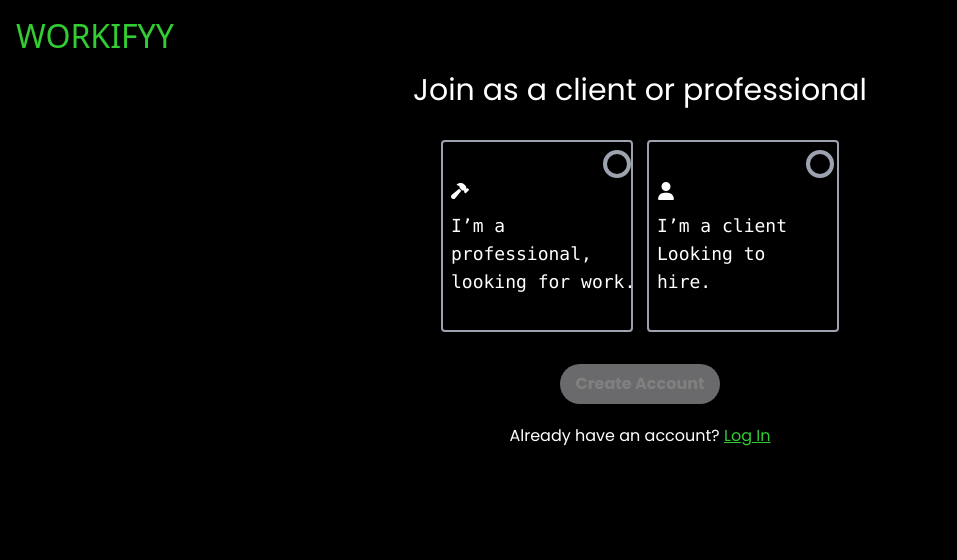
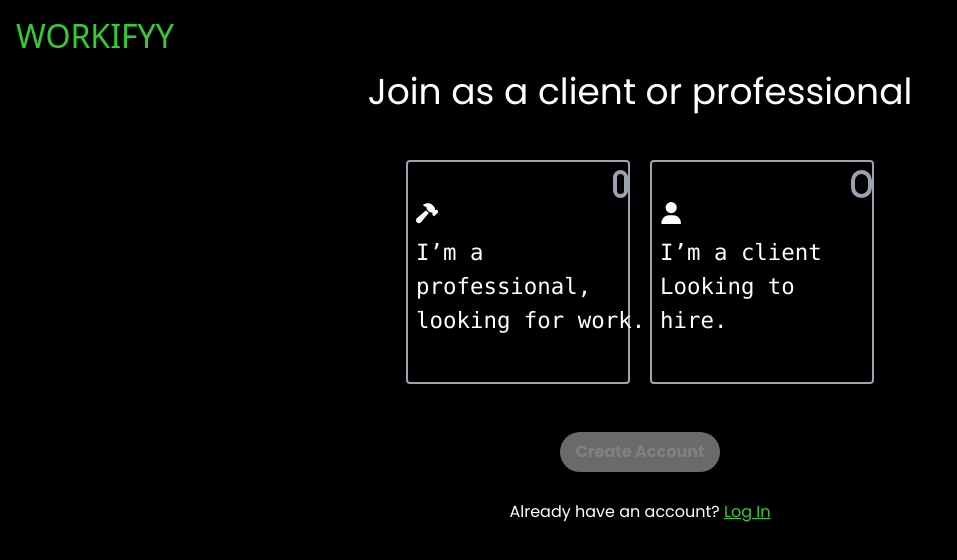
Before and after one commit to ad-tobii/workifyy, a React (Vite) app: page /signup in a window 1280 px wide. Shown: the top 560 px of the page, without its empty margins (0-957 px from the left). Built offline with nearby package versions, Linux system fonts and the light colour scheme; a web font is replaced by a local one.

Commit message:
signup responsiveness

```diff
--- a/src/Pages/Signup/Component/Header.tsx
+++ b/src/Pages/Signup/Component/Header.tsx
@@ -1,7 +1,7 @@
 function Header() {
   return (
     <div className="mt-3">
-      <h1 className="flex justify-center text-3xl text-white mobile:hidden miniTablet:hidden">
+      <h1 className="flex justify-center text-4xl text-white mobile:hidden miniTablet:hidden">
         Join as a client or professional
       </h1>
       <pre className="mt-12 hidden justify-center text-3xl text-white mobile:flex miniTablet:mt-10 miniTablet:flex miniTablet:text-4xl">
--- a/src/Pages/Signup/Component/SignupBtns.tsx
+++ b/src/Pages/Signup/Component/SignupBtns.tsx
@@ -1,4 +1,3 @@
-
 type FootProps = {
   selectedRadio: string | null;
 };
@@ -6,7 +5,7 @@ type FootProps = {
 function SignupBtns({ selectedRadio }: FootProps) {
   return (
     <>
-      <div className="mt-8 flex justify-center ">
+      <div className="mt-12 flex justify-center ">
         <button
           className={`rounded-3xl bg-zinc-300 px-4 py-2 font-bold text-white mobile:mt-4 mobile:w-[19rem] mobile:text-xl miniTablet:mt-4 miniTablet:w-96 miniTablet:text-2xl ${
             selectedRadio
@@ -20,7 +19,7 @@ function SignupBtns({ selectedRadio }: FootProps) {
       </div>
       <div className="mt-2 flex justify-center">
         {" "}
-        <p className="mt-3 text-center text-white  mobile:mt-4 mobile:text-xl miniTablet:mt-6  miniTablet:text-2xl">
+        <p className="mt-5 text-center text-white  mobile:mt-4 mobile:text-[1.22rem] miniTablet:mt-6  miniTablet:text-2xl ">
           Already have an account?{" "}
           <a href="#" className="mylink">
             Log In
@@ -31,4 +30,4 @@ function SignupBtns({ selectedRadio }: FootProps) {
   );
 }
 
-export default SignupBtns
+export default SignupBtns;
--- a/src/Pages/Signup/Component/SignupOptions.tsx
+++ b/src/Pages/Signup/Component/SignupOptions.tsx
@@ -10,7 +10,7 @@ function SignupOtions() {
 
   return (
     <>
-      <div className="radiogroup mt-8  flex justify-center gap-x-3.5 mobile:inline  mobile:gap-0 miniTablet:inline ">
+      <div className="radiogroup mt-12  flex justify-center gap-x-5 mobile:inline  mobile:gap-0 miniTablet:inline ">
         <div className="mobile:mt-12 mobile:flex mobile:justify-center miniTablet:mt-12 miniTablet:flex miniTablet:justify-center">
           <input
             type="radio"
@@ -21,13 +21,13 @@ function SignupOtions() {
           />
 
           <label
-            className=" myrads flex h-48 w-48 rounded border-2 border-solid border-gray-400
+            className=" myrads flex h-56 w-56 rounded border-2 border-solid border-gray-400
       pt-4  text-white after:-ml-8 after:-mt-2 after:flex after:h-7
       after:w-7 after:gap-y-4 after:rounded-full after:border-4
-      after:border-solid after:border-gray-400 hover:border-[#32cd32] mobile:h-32 mobile:w-[19rem]  mobile:after:ml-5 miniTablet:w-[20rem] miniTablet:rounded miniTablet:after:-ml-[2.4rem] miniTablet:after:h-10 miniTablet:after:w-10"
+      after:border-solid after:border-gray-400 hover:border-[#32cd32] mobile:h-32 mobile:w-[19rem]  mobile:after:ml-5  miniTablet:h-[12rem] miniTablet:w-[20rem] miniTablet:rounded miniTablet:after:-ml-[2.4rem] miniTablet:after:h-10 miniTablet:after:w-10"
             htmlFor="radio1"
           >
-            <pre className="ml-2 mt-6 text-lg mobile:hidden miniTablet:hidden">
+            <pre className="ml-2 mt-6 text-[1.4rem] mobile:hidden miniTablet:hidden">
               <FaHammer className="mb-3" />
               I’m a{"\n"}professional,{"\n"}looking for work.
             </pre>
@@ -37,7 +37,7 @@ function SignupOtions() {
             </pre>
           </label>
         </div>
-        <div className="mobile:mt-10 mobile:flex mobile:justify-center miniTablet:mt-8 miniTablet:flex miniTablet:justify-center">
+        <div className="mobile:mt-10 mobile:flex mobile:justify-center  miniTablet:mt-8 miniTablet:flex miniTablet:justify-center">
           {" "}
           <input
             type="radio"
@@ -47,13 +47,13 @@ function SignupOtions() {
             onChange={handleRadioChange}
           />
           <label
-            className=" myrads flex h-48 w-48 rounded border-2 border-solid border-gray-400
-      pt-4 text-white after:-mt-2 after:ml-2 after:flex after:h-7
+            className=" myrads flex h-56 w-56 rounded border-2 border-solid border-gray-400
+      pt-4 text-white after:-mt-2 after:ml-4 after:flex after:h-7
       after:w-7 after:gap-y-4 after:rounded-full after:border-4
-      after:border-solid after:border-gray-400 hover:border-[#32cd32] mobile:h-32   mobile:w-[19rem] mobile:after:-ml-1 miniTablet:w-[20rem] miniTablet:rounded miniTablet:after:-ml-[0.4rem] miniTablet:after:h-10 miniTablet:after:w-10"
+      after:border-solid after:border-gray-400 hover:border-[#32cd32]  mobile:h-32 mobile:w-[19rem]   mobile:after:-ml-1 miniTablet:h-[12rem] miniTablet:w-[20rem] miniTablet:rounded miniTablet:after:-ml-[0.4rem] miniTablet:after:h-10 miniTablet:after:w-10"
             htmlFor="radio2"
           >
-            <pre className="ml-2 mt-6 text-lg mobile:hidden miniTablet:hidden">
+            <pre className="ml-2 mt-6 text-[1.4rem] mobile:hidden miniTablet:hidden">
               <FaUser className="mb-3" />
               I’m a client {"\n"}Looking to{"\n"}hire.
             </pre>
```
